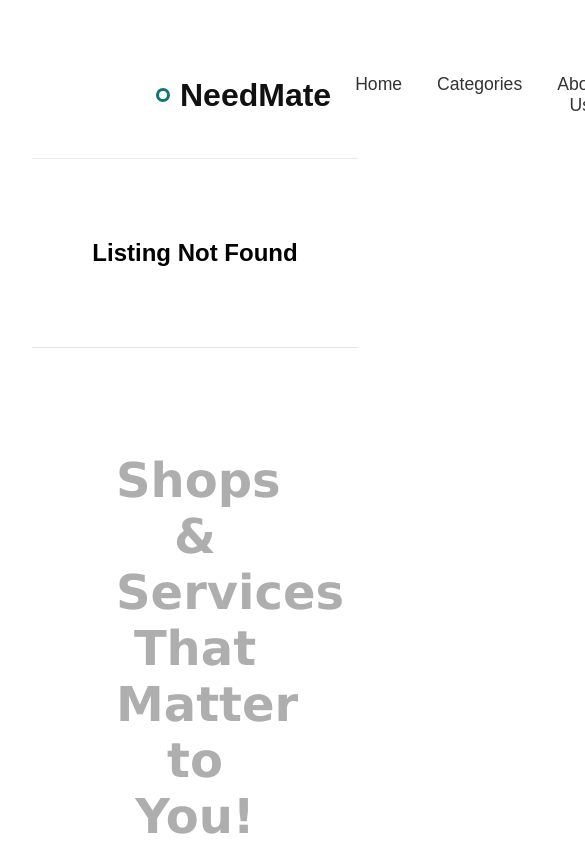
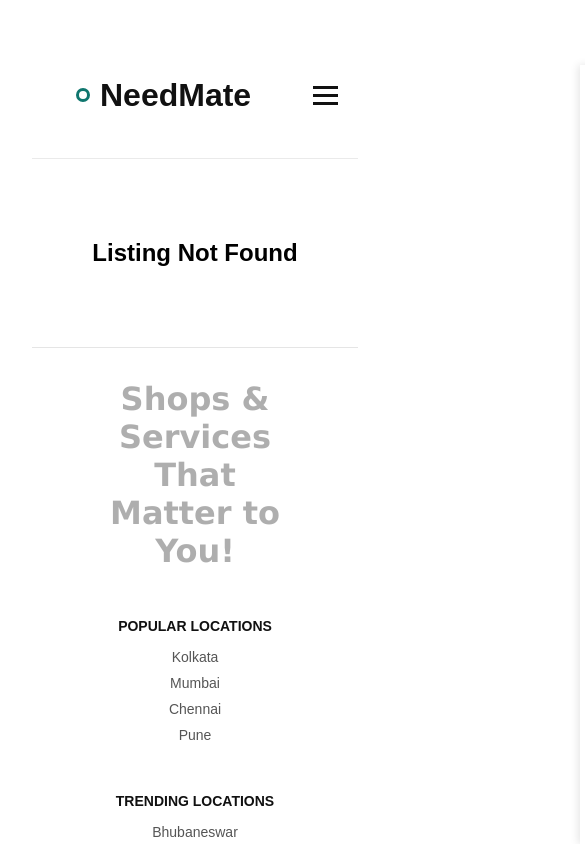
Before and after one commit to kingshukdash123/NeedMet, a React (Vite) app: page /Listing/1 in a window 390 px wide. Shown: the top 844 px of the page, 585 px wide, since content can reach past the window. Built offline with nearby package versions, Linux system fonts and the light colour scheme.

Commit message:
responsive home layout

```diff
--- a/src/components/Footer.jsx
+++ b/src/components/Footer.jsx
@@ -37,7 +37,7 @@ export default function Footer() {
         <div className="footer-column">
           <h4>ABOUT US</h4>
           <ul>
-            <li><Link to="/about">About NeedMate</Link></li>
+            <li>About NeedMet</li>
             <li>Careers</li>
             <li>Blog</li>
             <li>Help</li>
--- a/src/components/Header.jsx
+++ b/src/components/Header.jsx
@@ -1,45 +1,37 @@
 import { NavLink, useNavigate } from "react-router-dom";
+import { useState } from "react";
 import "../style/Header.css";
 
 export default function Header() {
+  const navigate = useNavigate();
+  const [menuOpen, setMenuOpen] = useState(false);
 
-  const navigate = useNavigate();
-  const logoClick = () => {
-    navigate('/')
-  }
+  const logoClick = () => navigate('/');
+
   return (
     <header className="header">
       <div className="header-container">
 
         {/* Logo */}
-        <div className="logo">
+        <div className="logo" onClick={logoClick}>
           <span className="logo-dot"></span>
-          <h2 onClick={logoClick}>NeedMate</h2>
+          <h2>NeedMate</h2>
+        </div>
+
+        {/* Hamburger */}
+        <div className={`hamburger ${menuOpen ? "open" : ""}`} onClick={() => setMenuOpen(!menuOpen)}>
+          <span></span>
+          <span></span>
+          <span></span>
         </div>
 
         {/* Navigation */}
-        <nav className="nav">
-          <NavLink to="/" className="nav-link">
-            Home
-          </NavLink>
-
-          <NavLink to="/categories" className="nav-link">
-            Categories
-          </NavLink>
-
-          <NavLink to="/about" className="nav-link">
-            About Us
-          </NavLink>
-
-          <NavLink to="/contact" className="nav-link">
-            Contact
-          </NavLink>
+        <nav className={`nav ${menuOpen ? "active" : ""}`}>
+          <NavLink to="/" className="nav-link" onClick={() => setMenuOpen(false)}>Home</NavLink>
+          <NavLink to="/categories" className="nav-link" onClick={() => setMenuOpen(false)}>Categories</NavLink>
+          <NavLink to="/about" className="nav-link" onClick={() => setMenuOpen(false)}>About Us</NavLink>
+          <NavLink to="/contact" className="nav-link" onClick={() => setMenuOpen(false)}>Contact</NavLink>
         </nav>
-
-        {/* Profile */}
-        {/* <div className="profile">
-          K
-        </div> */}
 
       </div>
     </header>
--- a/src/style/CategorySection.css
+++ b/src/style/CategorySection.css
@@ -17,15 +17,19 @@
 /* GRID */
 .category-grid {
   display: grid;
-  grid-template-columns: repeat(auto-fill, minmax(120px, 1fr));
+  grid-template-columns: repeat(auto-fit, minmax(90px, 1fr));
   gap: 1rem;
 }
 
 /* CARD */
 .category-card {
-  text-align: center;
+  display: flex;
+  flex-direction: column;
+  justify-content: center;
+  align-items: center;
   cursor: pointer;
   transition: 0.25s ease;
+  padding: 0.5rem;
 }
 
 .category-icon img {
@@ -57,15 +61,19 @@
 /* Responsive */
 @media (max-width: 768px) {
   .category-section {
-    padding: 40px 20px;
+    padding: 40px 40px;
   }
 
   .category-grid {
-    gap: 20px;
+    gap: 0.5rem;
   }
 
   .category-icon {
-    width: 75px;
-    height: 75px;
+    width: 70px;
+    height: 70px;
+  }
+  .category-icon img {
+    width: 50px;
+    height: 50px;
   }
 }
--- a/src/style/Footer.css
+++ b/src/style/Footer.css
@@ -101,18 +101,28 @@
 }
 
 /* Responsive */
-@media (max-width: 992px) {
+@media (max-width: 550px) {
   .footer-container {
-    grid-template-columns: repeat(2, 1fr);
+    /* grid-template-columns: repeat(2, 1fr); */
+    flex-direction: column;
+  }
+
+  .footer-quote {
+    font-size: 2rem;
+    padding: 2rem 0 3rem;
+  }
+
+  .footer-column {
+    display: flex;
+    flex-direction: column;
+    justify-content: center;
+    align-items: center;
+  }
+
+  .footer-column ul {
+    display: flex;
+    flex-direction: column;
+    justify-content: center;
+    align-items: center;
   }
 }
-
-@media (max-width: 600px) {
-  .footer-container {
-    grid-template-columns: 1fr;
-  }
-
-  .footer {
-    padding: 40px 20px;
-  }
-}
--- a/src/style/Header.css
+++ b/src/style/Header.css
@@ -2,7 +2,7 @@
   width: 100%;
   background-color: #ffffff;
   border-bottom: 1px solid #eaeaea;
-  padding: 15px 100px;
+  padding: 15px 80px;
   box-sizing: border-box;
   position: sticky;
 }
@@ -35,6 +35,33 @@
   color: #111;
 }
 
+/* Hamburger */
+.hamburger {
+  display: none;
+  flex-direction: column;
+  cursor: pointer;
+  gap: 5px;
+}
+
+.hamburger span {
+  width: 25px;
+  height: 3px;
+  background-color: #111;
+  transition: 0.3s;
+}
+
+.hamburger.open span:nth-child(1) {
+  transform: rotate(45deg) translate(5px, 5px);
+}
+
+.hamburger.open span:nth-child(2) {
+  opacity: 0;
+}
+
+.hamburger.open span:nth-child(3) {
+  transform: rotate(-45deg) translate(5px, -5px);
+}
+
 /* Nav */
 .nav {
   display: flex;
@@ -59,6 +86,40 @@
   font-weight: 600;
 }
 
+/* Responsive */
+@media (max-width: 768px) {
+  .header {
+    padding: 15px 20px;
+  }
+
+  .nav {
+    position: fixed;
+    top: 65px; /* height of header */
+    right: -100%;
+    width: 200px;
+    height: calc(100% - 65px);
+    background-color: #fff;
+    flex-direction: column;
+    gap: 20px;
+    padding: 20px;
+    box-shadow: -2px 0 8px rgba(0,0,0,0.1);
+    transition: right 0.3s ease;
+    z-index: 999;
+  }
+
+  .nav.active {
+    right: 0;
+  }
+
+  .nav-link {
+    font-size: 1.2rem;
+  }
+
+  .hamburger {
+    display: flex;
+  }
+}
+
 /* Profile */
 .profile {
   width: 38px;
--- a/src/style/Hero.css
+++ b/src/style/Hero.css
@@ -85,36 +85,72 @@
 }
 
 .hero-image-card img {
-  width: 520px;
-  height: 15rem;
+  width: auto;
+  height: 17rem;
   background-size: cover;
   border-radius: 20px;
   display: block;
 }
 
 /* RESPONSIVE */
-@media (max-width: 1024px) {
-  .hero-inner {
-    flex-direction: column;
+@media (max-width: 1080px) {
+  /* .hero-inner {
+    flex-direction: column-reverse;
     text-align: center;
+  } */
+
+  .hero-location {
+    font-size: 1rem;
   }
 
   .hero-search {
     margin: 0 auto 20px;
   }
 
+  .hero-search input{
+    width: 100%;
+    font-size: 1rem;
+  }
+
+  .tag-btn {
+    font-size: 10px;
+  }
+
+  .hero-image-card {
+    width: 100%; /* full width */
+    max-width: 100%; /* remove any max-width limit */
+    padding: 15px;
+    box-sizing: border-box; /* ensure padding doesn't overflow */
+  }
+
   .hero-image-card img {
-    width: 100%;
-    max-width: 450px;
+    height: auto;
+    width: 100%; /* stretch image to full width */ /* maintain aspect ratio */
   }
 }
 
-@media (max-width: 600px) {
+@media (max-width: 750px) {
   .hero {
     padding: 40px 20px;
+  }
+
+  .hero-inner {
+    flex-direction: column-reverse;
   }
 
   .hero-search {
     width: 100%;
   }
+
+  .hero-image-card {
+    width: 70%; /* full width */
+    max-width: 100%; /* remove any max-width limit */
+    padding: 15px;
+    box-sizing: border-box; /* ensure padding doesn't overflow */
+  }
+
+  .hero-image-card img {
+    height: auto;
+    width: 100%; /* stretch image to full width */ /* maintain aspect ratio */
+  }
 }
--- a/src/style/ListingSection.css
+++ b/src/style/ListingSection.css
@@ -30,7 +30,21 @@
 /* Grid */
 .listing-grid {
   margin: 0 2rem;
-  display: flex;
-  gap: 1.5rem;
+  display: grid;
+  grid-template-columns: repeat(auto-fit, minmax(200px, 1fr));
+  gap: 2rem;
   flex-wrap: wrap;
 }
+
+/* Responsive */
+@media (max-width: 768px) {
+  .listing-section {
+    padding: 40px 40px;
+  }
+
+  .listing-grid {
+  /* grid-template-columns: repeat(auto-fit, minmax(200px, 1fr)); */
+  gap: 1rem;
+}
+
+}
```
